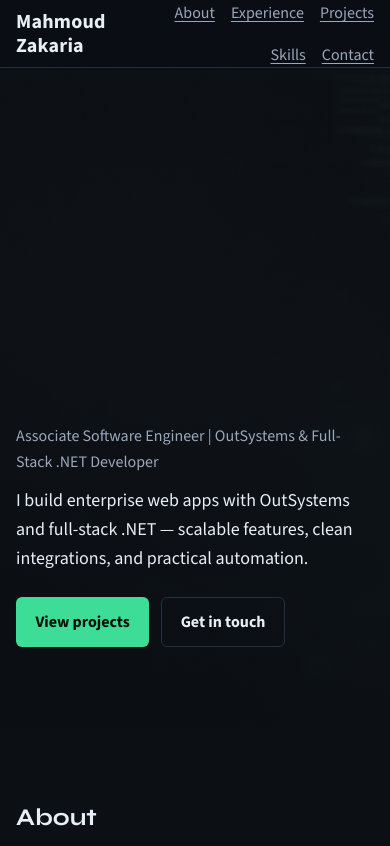
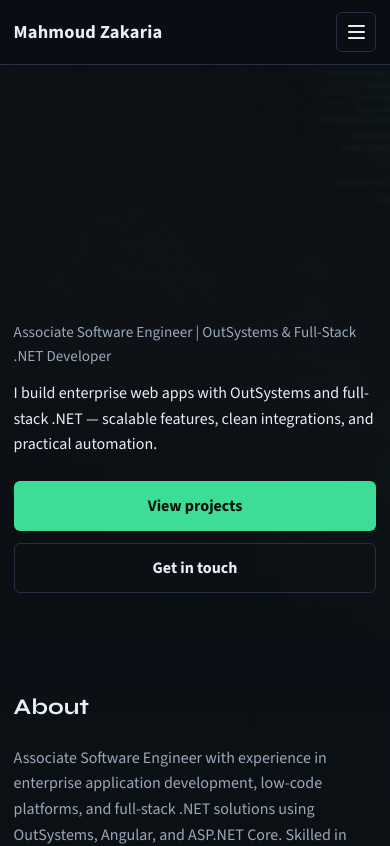
Before and after one commit to MahmoudZakariaa/MahmoudZakariaa.github.io, a React (Vite) app: page / in a window 390 px wide. Shown: the top 846 px of the page. Built offline with nearby package versions, Linux system fonts and the light colour scheme.

Commit message:
fix: make portfolio layout responsive across phone and tablet

```diff
--- a/src/components/ContactForm.tsx
+++ b/src/components/ContactForm.tsx
@@ -37,7 +37,7 @@ export function ContactForm() {
     <section id="contact" className="section">
       <div className="wrap">
         <h2>Contact</h2>
-        <p style={{ color: "var(--muted)" }}>
+        <p style={{ color: "var(--muted)", overflowWrap: "anywhere" }}>
           <a href={`mailto:${content.person.email}`}>{content.person.email}</a>
           {" · "}
           <a href={content.person.phoneHref}>{content.person.phone}</a>
--- a/src/components/Hero.tsx
+++ b/src/components/Hero.tsx
@@ -3,54 +3,18 @@ import { content } from "../content";
 export function Hero() {
   const { hero } = content;
   return (
-    <section
-      id="top"
-      className="reveal"
-      style={{
-        position: "relative",
-        minHeight: "78vh",
-        display: "grid",
-        alignItems: "end",
-        overflow: "hidden",
-      }}
-    >
+    <section id="top" className="hero reveal">
       <img
+        className="hero-bg"
         src={hero.backgroundSrc}
         alt=""
         aria-hidden="true"
-        style={{
-          position: "absolute",
-          inset: 0,
-          width: "100%",
-          height: "100%",
-          objectFit: "cover",
-          zIndex: 0,
-        }}
       />
-      <div
-        style={{
-          position: "absolute",
-          inset: 0,
-          background:
-            "linear-gradient(180deg, rgba(11,15,20,0.55), rgba(11,15,20,0.92))",
-          zIndex: 1,
-        }}
-      />
-      <div className="wrap" style={{ position: "relative", zIndex: 2, paddingBlock: "5rem" }}>
-        <p
-          style={{
-            margin: "0 0 0.75rem",
-            color: "var(--muted)",
-            fontSize: "clamp(1rem, 1.4vw, 1.15rem)",
-            maxWidth: "40rem",
-          }}
-        >
-          {hero.role}
-        </p>
-        <p style={{ margin: "0 0 1.5rem", maxWidth: "36rem", fontSize: "1.125rem" }}>
-          {hero.blurb}
-        </p>
-        <div style={{ display: "flex", gap: "0.75rem", flexWrap: "wrap" }}>
+      <div className="hero-shade" aria-hidden="true" />
+      <div className="wrap hero-content">
+        <p className="hero-role">{hero.role}</p>
+        <p className="hero-blurb">{hero.blurb}</p>
+        <div className="hero-actions">
           <a className="btn" href={hero.primaryCta.href}>
             {hero.primaryCta.label}
           </a>
--- a/src/components/Nav.tsx
+++ b/src/components/Nav.tsx
@@ -1,56 +1,52 @@
+import { useEffect, useId, useState } from "react";
 import { content } from "../content";
 
 export function Nav() {
+  const [open, setOpen] = useState(false);
+  const menuId = useId();
+
+  useEffect(() => {
+    if (!open) return;
+    const onKey = (e: KeyboardEvent) => {
+      if (e.key === "Escape") setOpen(false);
+    };
+    window.addEventListener("keydown", onKey);
+    return () => window.removeEventListener("keydown", onKey);
+  }, [open]);
+
+  useEffect(() => {
+    const mq = window.matchMedia("(min-width: 768px)");
+    const close = () => {
+      if (mq.matches) setOpen(false);
+    };
+    mq.addEventListener("change", close);
+    return () => mq.removeEventListener("change", close);
+  }, []);
+
+  function closeMenu() {
+    setOpen(false);
+  }
+
   return (
-    <header
-      style={{
-        position: "sticky",
-        top: 0,
-        zIndex: 20,
-        backdropFilter: "blur(10px)",
-        borderBottom: "1px solid var(--border)",
-        background: "rgba(11,15,20,0.85)",
-      }}
-    >
-      <nav
-        className="wrap"
-        aria-label="Primary"
-        style={{
-          display: "flex",
-          alignItems: "center",
-          justifyContent: "space-between",
-          gap: "1rem",
-          minHeight: "4rem",
-        }}
-      >
-        <a
-          href="#top"
-          style={{
-            fontFamily: "var(--font-body)",
-            fontWeight: 700,
-            fontSize: "clamp(1.25rem, 2.2vw, 1.5rem)",
-            letterSpacing: "0.01em",
-            lineHeight: 1.2,
-            color: "var(--text)",
-            textDecoration: "none",
-          }}
-        >
+    <header className="site-header">
+      <nav className="wrap site-nav" aria-label="Primary">
+        <a href="#top" className="site-brand" onClick={closeMenu}>
           {content.person.name}
         </a>
-        <ul
-          style={{
-            display: "flex",
-            gap: "1rem",
-            listStyle: "none",
-            margin: 0,
-            padding: 0,
-            flexWrap: "wrap",
-            justifyContent: "flex-end",
-          }}
+        <button
+          type="button"
+          className="nav-toggle"
+          aria-expanded={open}
+          aria-controls={menuId}
+          onClick={() => setOpen((v) => !v)}
         >
+          <span className="sr-only">{open ? "Close menu" : "Open menu"}</span>
+          <span className="nav-toggle-bars" aria-hidden="true" />
+        </button>
+        <ul id={menuId} className={`site-nav-links${open ? " is-open" : ""}`}>
           {content.nav.map((item) => (
             <li key={item.id}>
-              <a href={`#${item.id}`} style={{ color: "var(--muted)" }}>
+              <a href={`#${item.id}`} onClick={closeMenu}>
                 {item.label}
               </a>
             </li>
--- a/src/styles/global.css
+++ b/src/styles/global.css
@@ -9,6 +9,8 @@
   --font-display: "Syne", sans-serif;
   --font-body: "Source Sans 3", sans-serif;
   --wrap: 1100px;
+  --pad-x: 1.25rem;
+  --section-y: 4.5rem;
 }
 
 *,
@@ -28,10 +30,12 @@ body {
   color: var(--text);
   background: linear-gradient(180deg, var(--bg), var(--depth));
   line-height: 1.6;
+  overflow-x: hidden;
 }
 
 img {
   max-width: 100%;
+  height: auto;
   display: block;
 }
 
@@ -49,18 +53,30 @@ textarea:focus-visible {
   outline-offset: 3px;
 }
 
+.sr-only {
+  position: absolute;
+  width: 1px;
+  height: 1px;
+  padding: 0;
+  margin: -1px;
+  overflow: hidden;
+  clip: rect(0, 0, 0, 0);
+  white-space: nowrap;
+  border: 0;
+}
+
 .wrap {
-  width: min(100% - 2rem, var(--wrap));
+  width: min(100% - (var(--pad-x) * 2), var(--wrap));
   margin-inline: auto;
 }
 
 .section {
-  padding-block: 4.5rem;
+  padding-block: var(--section-y);
 }
 
 .section h2 {
   font-family: var(--font-display);
-  font-size: clamp(1.5rem, 2vw, 2rem);
+  font-size: clamp(1.4rem, 4vw, 2rem);
   font-weight: 700;
   margin: 0 0 1.25rem;
 }
@@ -101,12 +117,249 @@ textarea:focus-visible {
   border-radius: 8px;
   background: #ffffff;
   border: 1px solid var(--border);
+  flex-shrink: 0;
 }
 
 .logo-chip img {
   height: 36px;
   width: auto;
   object-fit: contain;
+}
+
+/* —— Header / Nav —— */
+.site-header {
+  position: sticky;
+  top: 0;
+  z-index: 20;
+  backdrop-filter: blur(10px);
+  border-bottom: 1px solid var(--border);
+  background: rgba(11, 15, 20, 0.85);
+}
+
+.site-nav {
+  display: flex;
+  align-items: center;
+  justify-content: space-between;
+  gap: 1rem;
+  min-height: 4rem;
+  position: relative;
+}
+
+.site-brand {
+  font-family: var(--font-body);
+  font-weight: 700;
+  font-size: clamp(1.15rem, 3.5vw, 1.5rem);
+  letter-spacing: 0.01em;
+  line-height: 1.2;
+  color: var(--text);
+  text-decoration: none;
+  white-space: nowrap;
+}
+
+.site-nav-links {
+  display: flex;
+  gap: 1rem;
+  list-style: none;
+  margin: 0;
+  padding: 0;
+  flex-wrap: wrap;
+  justify-content: flex-end;
+}
+
+.site-nav-links a {
+  color: var(--muted);
+  text-decoration: none;
+}
+
+.site-nav-links a:hover {
+  color: var(--text);
+}
+
+.nav-toggle {
+  display: none;
+  width: 2.5rem;
+  height: 2.5rem;
+  padding: 0;
+  border: 1px solid var(--border);
+  border-radius: 6px;
+  background: transparent;
+  color: var(--text);
+  cursor: pointer;
+  align-items: center;
+  justify-content: center;
+}
+
+.nav-toggle-bars,
+.nav-toggle-bars::before,
+.nav-toggle-bars::after {
+  display: block;
+  width: 1.1rem;
+  height: 2px;
+  background: currentColor;
+  border-radius: 1px;
+  transition: transform 160ms ease, opacity 160ms ease;
+}
+
+.nav-toggle-bars {
+  position: relative;
+}
+
+.nav-toggle-bars::before,
+.nav-toggle-bars::after {
+  content: "";
+  position: absolute;
+  left: 0;
+}
+
+.nav-toggle-bars::before {
+  top: -6px;
+}
+
+.nav-toggle-bars::after {
+  top: 6px;
+}
+
+.nav-toggle[aria-expanded="true"] .nav-toggle-bars {
+  background: transparent;
+}
+
+.nav-toggle[aria-expanded="true"] .nav-toggle-bars::before {
+  top: 0;
+  transform: rotate(45deg);
+}
+
+.nav-toggle[aria-expanded="true"] .nav-toggle-bars::after {
+  top: 0;
+  transform: rotate(-45deg);
+}
+
+/* —— Hero —— */
+.hero {
+  position: relative;
+  min-height: min(78vh, 52rem);
+  display: grid;
+  align-items: end;
+  overflow: hidden;
+}
+
+.hero-bg {
+  position: absolute;
+  inset: 0;
+  width: 100%;
+  height: 100%;
+  object-fit: cover;
+  z-index: 0;
+}
+
+.hero-shade {
+  position: absolute;
+  inset: 0;
+  background: linear-gradient(180deg, rgba(11, 15, 20, 0.55), rgba(11, 15, 20, 0.92));
+  z-index: 1;
+}
+
+.hero-content {
+  position: relative;
+  z-index: 2;
+  padding-block: clamp(3rem, 10vw, 5rem);
+}
+
+.hero-role {
+  margin: 0 0 0.75rem;
+  color: var(--muted);
+  font-size: clamp(0.95rem, 2.8vw, 1.15rem);
+  max-width: 40rem;
+  text-wrap: pretty;
+}
+
+.hero-blurb {
+  margin: 0 0 1.5rem;
+  max-width: 36rem;
+  font-size: clamp(1rem, 2.6vw, 1.125rem);
+  text-wrap: pretty;
+}
+
+.hero-actions {
+  display: flex;
+  gap: 0.75rem;
+  flex-wrap: wrap;
+}
+
+/* —— Projects —— */
+.project-list {
+  display: grid;
+  gap: 2.5rem;
+}
+
+.project-card {
+  display: grid;
+  gap: 1.25rem;
+  grid-template-columns: minmax(0, 280px) minmax(0, 1fr);
+  align-items: start;
+  border-top: 1px solid var(--border);
+  padding-top: 1.5rem;
+}
+
+.project-cover {
+  width: 100%;
+  border-radius: 8px;
+  border: 1px solid var(--border);
+}
+
+.project-heading {
+  display: flex;
+  gap: 0.75rem;
+  align-items: center;
+  flex-wrap: wrap;
+}
+
+.project-heading h3 {
+  margin: 0;
+  font-family: var(--font-display);
+  font-size: clamp(1.1rem, 3vw, 1.35rem);
+}
+
+.project-stack,
+.project-body li {
+  color: var(--muted);
+}
+
+.project-stack {
+  margin: 0.5rem 0;
+  overflow-wrap: anywhere;
+}
+
+/* —— Skills —— */
+.skills-grid {
+  display: grid;
+  grid-template-columns: repeat(auto-fit, minmax(min(100%, 11rem), 1fr));
+  gap: 1.25rem;
+  margin-top: 0.25rem;
+}
+
+.skills-title {
+  font-family: var(--font-display);
+  font-size: 1.05rem;
+}
+
+.skills-list {
+  padding-left: 1.1rem;
+  color: var(--muted);
+}
+
+.tech-logos {
+  display: flex;
+  gap: 1rem;
+  list-style: none;
+  padding: 0;
+  margin: 2rem 0 0;
+  flex-wrap: wrap;
+  align-items: center;
+}
+
+.tech-logos img {
+  height: 22px;
+  opacity: 0.85;
 }
 
 .reveal {
@@ -129,14 +382,85 @@ textarea:focus-visible {
     scroll-behavior: auto;
   }
   .reveal,
-  .btn {
+  .btn,
+  .nav-toggle-bars,
+  .nav-toggle-bars::before,
+  .nav-toggle-bars::after {
     animation: none;
     transition: none;
   }
 }
 
-@media (max-width: 720px) {
-  #projects article {
-    grid-template-columns: 1fr !important;
+/* —— Tablet / phone —— */
+@media (max-width: 767px) {
+  :root {
+    --pad-x: 1rem;
+    --section-y: 3rem;
+  }
+
+  .nav-toggle {
+    display: inline-flex;
+  }
+
+  .site-nav-links {
+    display: none;
+    position: absolute;
+    top: calc(100% + 1px);
+    left: calc(var(--pad-x) * -1);
+    right: calc(var(--pad-x) * -1);
+    flex-direction: column;
+    flex-wrap: nowrap;
+    gap: 0;
+    padding: 0.5rem var(--pad-x) 1rem;
+    background: rgba(11, 15, 20, 0.97);
+    border-bottom: 1px solid var(--border);
+  }
+
+  .site-nav-links.is-open {
+    display: flex;
+  }
+
+  .site-nav-links a {
+    display: block;
+    padding: 0.75rem 0.25rem;
+    border-bottom: 1px solid var(--border);
+    color: var(--text);
+  }
+
+  .site-nav-links li:last-child a {
+    border-bottom: 0;
+  }
+
+  .hero {
+    min-height: min(70vh, 36rem);
+  }
+
+  .project-card {
+    grid-template-columns: 1fr;
+  }
+
+  .project-cover {
+    max-height: 220px;
+    object-fit: cover;
+    object-position: top;
+  }
+
+  .btn {
+    width: 100%;
+  }
+
+  .hero-actions .btn {
+    flex: 1 1 auto;
+    min-width: min(100%, 10rem);
   }
 }
+
+@media (max-width: 420px) {
+  :root {
+    --pad-x: 0.85rem;
+  }
+
+  .logo-chip img {
+    height: 28px;
+  }
+}
```
Also changed, not shown: src/components/Projects.tsx (+14 -25 lines), src/components/Skills.tsx (+5 -23 lines), 4 other files (tests, documents, lock files or other folders).
